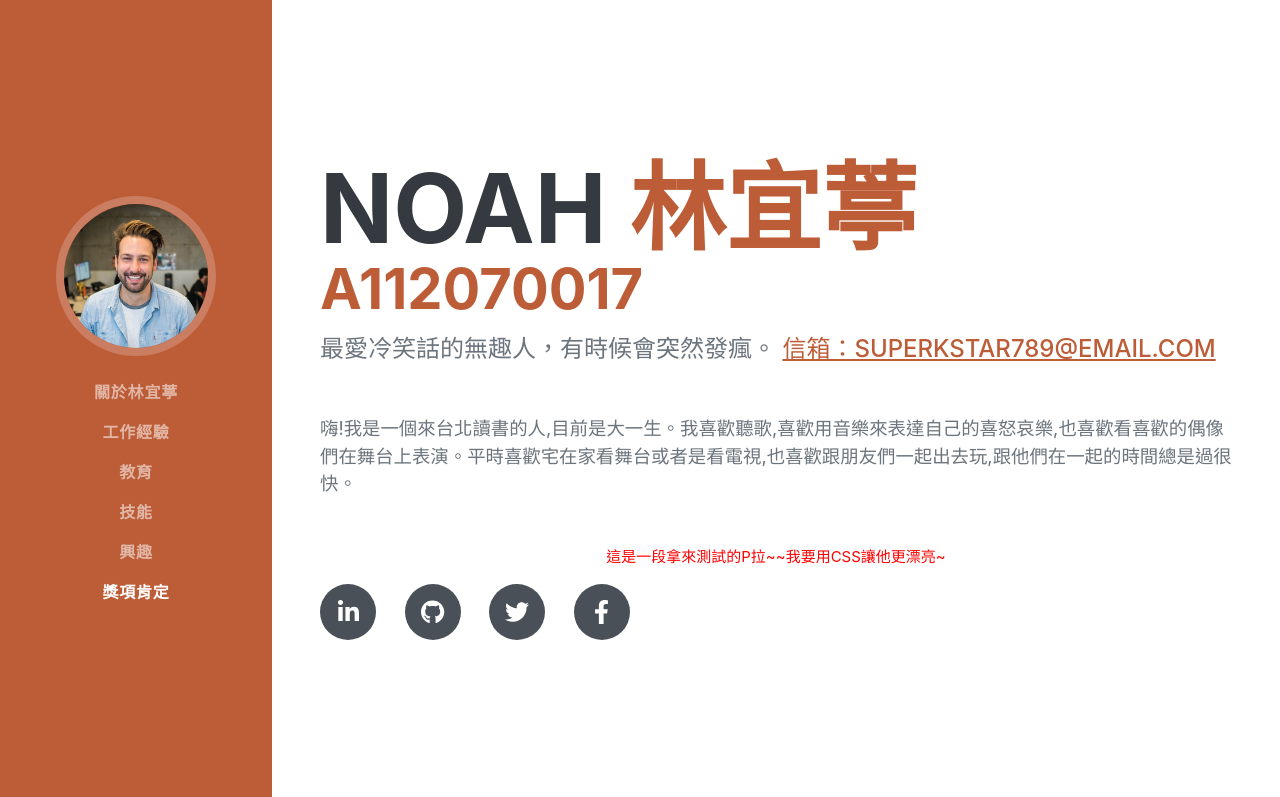
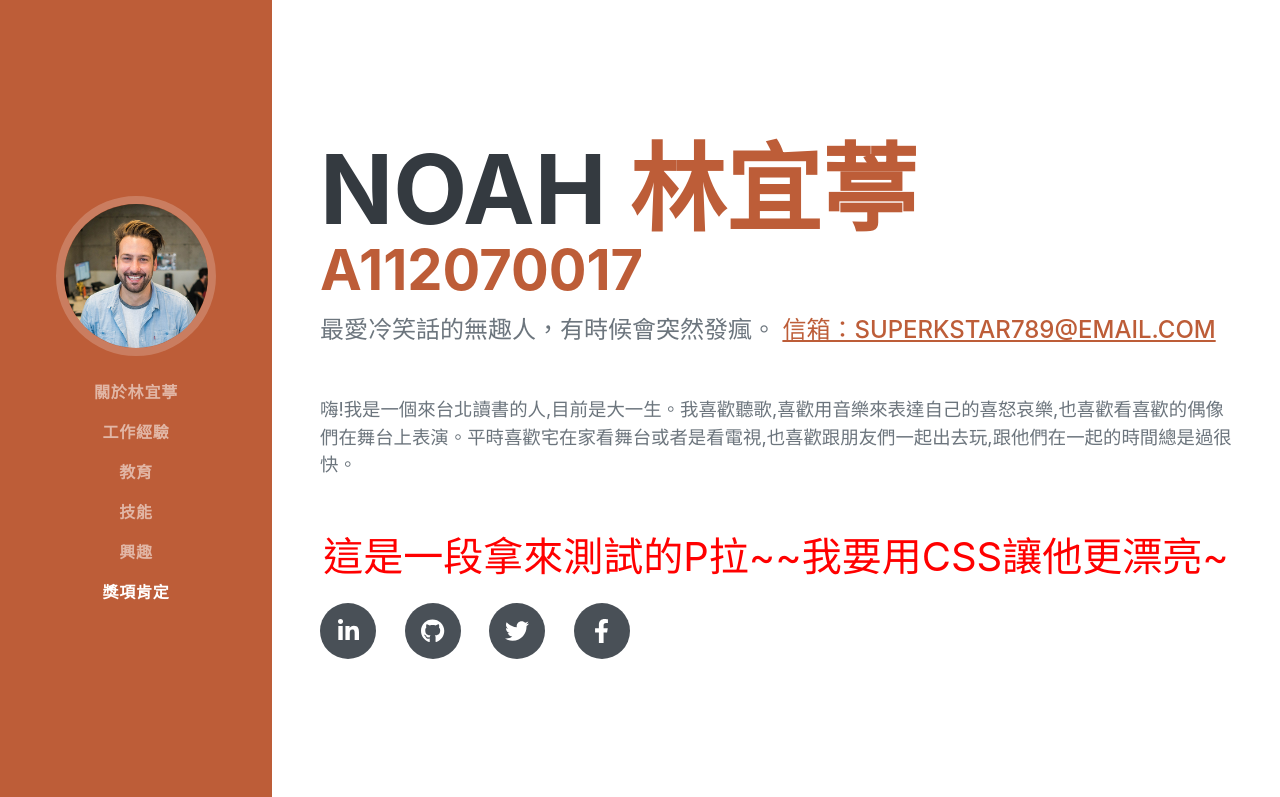
Before and after one commit to katiewuhua/lionpog.github.io, a plain HTML site: page index.html in a window 1280 px wide. Shown: the top 797 px of the page. Drawn offline with nearby package versions, Linux system fonts and the light colour scheme; a web font is replaced by a local one.

Commit message:
Update my_style.css

```diff
--- a/css/my_style.css
+++ b/css/my_style.css
@@ -1,5 +1,5 @@
 p.redred{
     color:red;
-    font-size: 15px;
+    font-size: 40px;
     text-align: center;
 }
```
